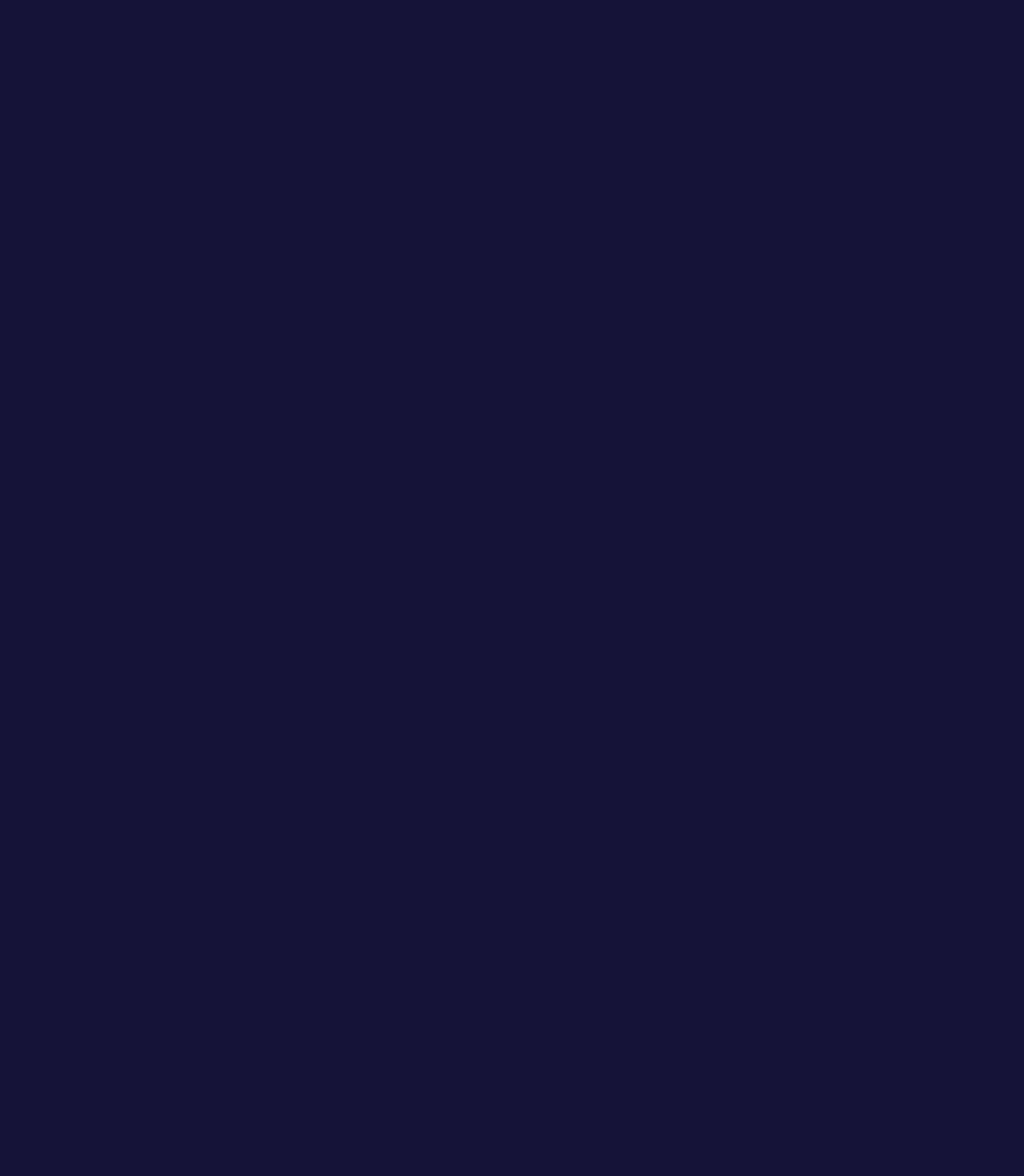
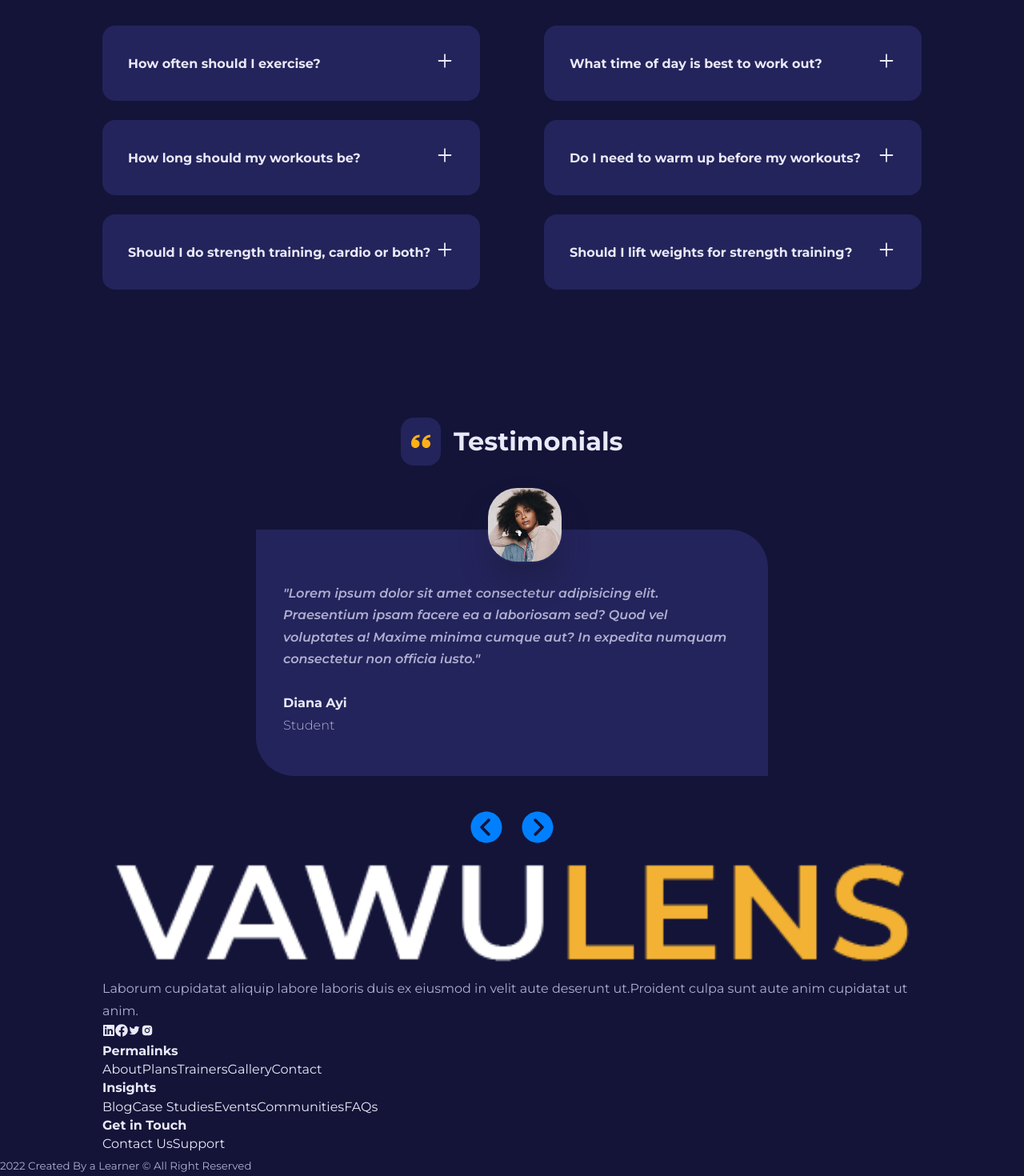
Before and after one commit to vaibhavshukla-int/full_fledged_webiste, a React (Vite) app: page / in a window 1280 px wide. Shown: the part 2602-4072 px from the top of the page at 80% size. Before the commit the page ends 2350 px from the top, so only its background shows below. Built offline with nearby package versions, Linux system fonts and the light colour scheme.

Commit message:
home page all section is completed except footer

```diff
--- /dev/null
+++ b/src/components/FAQForSingle.jsx
@@ -0,0 +1,23 @@
+import { AiOutlinePlus } from 'react-icons/ai';
+import { AiOutlineMinus } from 'react-icons/ai';
+import { useState } from 'react';
+
+const FAQSingle = ({ question, answer }) => {
+  const [isAnswerShowing, setIsAnswerShowing] = useState(false);
+
+  return (
+    <article
+      className="faq"
+      onClick={() => setIsAnswerShowing(!isAnswerShowing)}
+    >
+      <div>
+        <h4>{question}</h4>
+        <button className="faq__icon">
+          {isAnswerShowing ? <AiOutlineMinus /> : <AiOutlinePlus />}
+        </button>
+      </div>
+      {isAnswerShowing && <p>{answer}</p>}
+    </article>
+  );
+};
+export default FAQSingle;
--- /dev/null
+++ b/src/components/FAQs.jsx
@@ -0,0 +1,23 @@
+import SectionHead from './SectionHead';
+import { FaQuestion } from 'react-icons/fa';
+import { faqs } from '../data.js';
+import FAQForSingle from './FAQForSingle';
+
+const FAQs = () => {
+  return (
+    <section className="faqs">
+      <div className="container faqs__container">
+        <SectionHead icon={<FaQuestion />} title="FAQs" />
+        <div className="faqs__wrapper">
+          {faqs.map((faq) => {
+            const { id, question, answer } = faq;
+            return (
+              <FAQForSingle key={id} question={question} answer={answer} />
+            );
+          })}
+        </div>
+      </div>
+    </section>
+  );
+};
+export default FAQs;
--- /dev/null
+++ b/src/components/Footer.jsx
@@ -0,0 +1,83 @@
+import { Link } from 'react-router-dom';
+import Logo from '../images/logo.png';
+import { FaLinkedin } from 'react-icons/fa';
+import { FaFacebook } from 'react-icons/fa';
+import { AiOutlineTwitter } from 'react-icons/ai';
+import { AiFillInstagram } from 'react-icons/ai';
+
+const Footer = () => {
+  return (
+    <footer>
+      <div className="container footer__container">
+        <article>
+          <Link to="/" className="logo">
+            <img src={Logo} alt="Footer logo" />
+          </Link>
+          <p>
+            Laborum cupidatat aliquip labore laboris duis ex eiusmod in velit
+            aute deserunt ut.Proident culpa sunt aute anim cupidatat ut anim.
+          </p>
+          <div className="footer__socials">
+            <a
+              href="https://www.linkedin.com"
+              target="_blank"
+              rel="noreferrer noopener"
+            >
+              <FaLinkedin />
+            </a>
+            <a
+              href="https://www.facebook.com"
+              target="_blank"
+              rel="noreferrer noopener"
+            >
+              <FaFacebook />
+            </a>
+            <a
+              href="https://www.twitter.com"
+              target="_blank"
+              rel="noreferrer noopener"
+            >
+              <AiOutlineTwitter />
+            </a>
+            <a
+              href="https://www.instagram.com"
+              target="_blank"
+              rel="noreferrer noopener"
+            >
+              <AiFillInstagram />
+            </a>
+          </div>
+        </article>
+
+        <article>
+          <h4>Permalinks</h4>
+          <Link to="/about">About</Link>
+          <Link to="/plans">Plans</Link>
+          <Link to="/trainers">Trainers</Link>
+          <Link to="/gallery">Gallery</Link>
+          <Link to="/contact">Contact</Link>
+        </article>
+
+        <article>
+          <h4>Insights</h4>
+          <Link to="/s">Blog</Link>
+          <Link to="/s">Case Studies</Link>
+          <Link to="/s">Events</Link>
+          <Link to="/s">Communities</Link>
+          <Link to="/s">FAQs</Link>
+        </article>
+
+        <article>
+          <h4>Get in Touch</h4>
+          <Link to="/contact">Contact Us</Link>
+          <Link to="/s">Support</Link>
+        </article>
+      </div>
+
+      <div className="footer__copyright">
+        <small>2022 Created By a Learner &copy; All Right Reserved</small>
+      </div>
+    </footer>
+  );
+};
+export default Footer;
--- a/src/components/Programs.jsx
+++ b/src/components/Programs.jsx
@@ -1,6 +1,6 @@
 import { FaCrown } from 'react-icons/fa';
 import SectionHead from './SectionHead';
-import { programs } from '../data';
+import { programs } from '../data.js';
 import Cards from '../UI/Cards';
 import { SiOpenaigym } from 'react-icons/si';
 import { AiFillCaretRight } from 'react-icons/ai';
--- /dev/null
+++ b/src/components/Testimonials.jsx
@@ -0,0 +1,74 @@
+import SectionHead from './SectionHead';
+import { ImQuotesLeft } from 'react-icons/im';
+import Cards from '../UI/Cards';
+import {
+  IoIosArrowDropleftCircle,
+  IoIosArrowDroprightCircle,
+} from 'react-icons/io';
+import { testimonials } from '../data.js';
+import avatar1 from '../images/avatar1.jpg';
+import avatar2 from '../images/avatar2.jpg';
+import avatar3 from '../images/avatar3.jpg';
+import avatar4 from '../images/avatar4.jpg';
+import avatar5 from '../images/avatar5.jpg';
+import { useState } from 'react';
+
+const Testimonials = () => {
+  const [index, setIndex] = useState(0);
+
+  const { name, quote, job } = testimonials[index];
+
+  const avatars = [avatar1, avatar2, avatar3, avatar4, avatar5];
+
+  const prevTestimonialHandler = () => {
+    setIndex((prevState) => prevState - 1);
+
+    if (index <= 0) {
+      setIndex(testimonials.length - 1);
+    }
+  };
+
+  const nextTestimonialHandler = () => {
+    setIndex((prevState) => prevState + 1);
+
+    if (index >= testimonials.length - 1) {
+      setIndex(0);
+    }
+  };
+  return (
+    <section className="testimonials">
+      <div className="container testimonials__container">
+        <SectionHead
+          icon={<ImQuotesLeft />}
+          title="Testimonials"
+          className="testimonials__head"
+        />
+        <Cards className="testimonial">
+          <div className="testimonial__avatar">
+            <img src={avatars[index]} alt={name} />
+          </div>
+          <p className="testimonial__quote">{`"${quote}"`}</p>
+          <h5>{name}</h5>
+          <small className="testimonial__title">{job}</small>
+        </Cards>
+        <div className="testimonials__btn-container">
+          <button
+            className="testimonials__btn"
+            onClick={prevTestimonialHandler}
+          >
+            <IoIosArrowDropleftCircle />
+          </button>
+          <button
+            className="testimonials__btn"
+            onClick={nextTestimonialHandler}
+          >
+            <IoIosArrowDroprightCircle />
+          </button>
+        </div>
+      </div>
+    </section>
+  );
+};
+export default Testimonials;
+
+// importing all avator one by there is issue in the data.js , will fix it in the future.
--- a/src/components/Values.jsx
+++ b/src/components/Values.jsx
@@ -1,7 +1,7 @@
 import Image from '../images/values.jpg';
 import SectionHead from './SectionHead';
 import { GiCutDiamond } from 'react-icons/gi';
-import { values } from '../data';
+import { values } from '../data.js';
 import Cards from '../UI/Cards';
 import { SiOpenaigym } from 'react-icons/si';
 
--- a/src/data.js
+++ b/src/data.js
@@ -114,48 +114,48 @@ export const faqs = [
   },
 ];
 
-// export const testimonials = [
-//   {
-//     id: 1,
-//     name: 'Diana Ayi',
-//     quote:
-//       'Lorem ipsum dolor sit amet consectetur adipisicing elit. Praesentium ipsam facere ea a laboriosam sed? Quod vel voluptates a! Maxime minima cumque aut? In expedita numquam consectetur non officia iusto.',
-//     job: 'Student',
-//     avatar: require('./images/avatar1.jpg'),
-//   },
-//   {
-//     id: 2,
-//     name: 'Daniel Vinyo',
-//     quote:
-//       'Harum quaerat hic consequuntur molestias repellat ad quo tenetur vitae rem, labore quisquam? Atque, assumenda rerum this and that odit harum quaerat hic praesentium quisquam quae, enim iste ipsam id repellat.',
-//     job: 'Software Egineer',
-//     avatar: require('./images/avatar2.jpg'),
-//   },
-//   {
-//     id: 3,
-//     name: 'Edem Quist',
-//     quote:
-//       'Quaerat hic praesentium consequuntur molestias repellat ad quo tenetur vitae rem, labore quisquam? Atque, assumenda rerum odit harum quaerat hic praesentium quisquam quae, enim iste ipsam id repellat.',
-//     job: 'University Lecturer',
-//     avatar: require('./images/avatar3.jpg'),
-//   },
-//   {
-//     id: 4,
-//     name: 'Grace Lavoe',
-//     quote:
-//       'Cupiditate deleniti sint consequuntur molestias repellat ad quo tenetur vitae rem, labore quisquam? Atque, assumenda rerum odit harum quaerat hic praesentium quisquam quae, enim iste ipsam id repellat.',
-//     job: 'Talking Parrot',
-//     avatar: require('./images/avatar4.jpg'),
-//   },
-//   {
-//     id: 5,
-//     name: 'Nana Yaa Dankwa',
-//     quote:
-//       'Maxime minima cumque sit amet consectetur adipisicing elit. Praesentium ipsam facere ea a laboriosam sed? Quod vel voluptates a! Maxime minima cumque aut? In expedita numquam consectetur non officia iusto.',
-//     job: 'Pharmacist',
-//     avatar: require('./images/avatar5.jpg'),
-//   },
-// ];
+export const testimonials = [
+  {
+    id: 1,
+    name: 'Diana Ayi',
+    quote:
+      'Lorem ipsum dolor sit amet consectetur adipisicing elit. Praesentium ipsam facere ea a laboriosam sed? Quod vel voluptates a! Maxime minima cumque aut? In expedita numquam consectetur non officia iusto.',
+    job: 'Student',
+    // avatar: require('./images/avatar1.jpg'),
+  },
+  {
+    id: 2,
+    name: 'Daniel Vinyo',
+    quote:
+      'Harum quaerat hic consequuntur molestias repellat ad quo tenetur vitae rem, labore quisquam? Atque, assumenda rerum this and that odit harum quaerat hic praesentium quisquam quae, enim iste ipsam id repellat.',
+    job: 'Software Egineer',
+    // avatar: require('./images/avatar2.jpg'),
+  },
+  {
+    id: 3,
+    name: 'Edem Quist',
+    quote:
+      'Quaerat hic praesentium consequuntur molestias repellat ad quo tenetur vitae rem, labore quisquam? Atque, assumenda rerum odit harum quaerat hic praesentium quisquam quae, enim iste ipsam id repellat.',
+    job: 'University Lecturer',
+    // avatar: require('./images/avatar3.jpg'),
+  },
+  {
+    id: 4,
+    name: 'Grace Lavoe',
+    quote:
+      'Cupiditate deleniti sint consequuntur molestias repellat ad quo tenetur vitae rem, labore quisquam? Atque, assumenda rerum odit harum quaerat hic praesentium quisquam quae, enim iste ipsam id repellat.',
+    job: 'Talking Parrot',
+    // avatar: require('./images/avatar4.jpg'),
+  },
+  {
+    id: 5,
+    name: 'Nana Yaa Dankwa',
+    quote:
+      'Maxime minima cumque sit amet consectetur adipisicing elit. Praesentium ipsam facere ea a laboriosam sed? Quod vel voluptates a! Maxime minima cumque aut? In expedita numquam consectetur non officia iusto.',
+    job: 'Pharmacist',
+    // avatar: require('./images/avatar5.jpg'),
+  },
+];
 
 export const plans = [
   {
--- a/src/pages/home/Home.jsx
+++ b/src/pages/home/Home.jsx
@@ -1,5 +1,8 @@
+import FAQs from '../../components/FAQs';
+import Footer from '../../components/Footer';
 import MainHeader from '../../components/MainHeader';
 import Programs from '../../components/Programs';
+import Testimonials from '../../components/Testimonials';
 import Values from '../../components/Values';
 import './home.css';
 
@@ -9,6 +12,9 @@ const Home = () => {
       <MainHeader />
       <Programs />
       <Values />
+      <FAQs />
+      <Testimonials />
+      <Footer />
     </>
   );
 };
--- a/src/pages/home/home.css
+++ b/src/pages/home/home.css
@@ -116,3 +116,106 @@
   position: absolute;
   top: -1.5rem;
 }
+
+/* ======================== FAQs ======================== */
+
+.faqs__wrapper {
+  margin-top: 4rem;
+  display: grid;
+  grid-template-columns: 1fr 1fr;
+  gap: 1.5rem 5rem;
+  align-items: flex-start;
+}
+
+.faq {
+  background: var(--color-gray-500);
+  padding: 2rem;
+  border-radius: 1rem;
+  cursor: pointer;
+}
+
+.faq div {
+  display: flex;
+  justify-content: space-between;
+  align-items: center;
+}
+
+.faq__icon {
+  background: transparent;
+  color: var(--color-gray-100);
+  font-size: 1.5rem;
+}
+
+.faq p {
+  margin-top: 1.5rem;
+}
+
+/* ======================== TESTIMONIALS ======================== */
+
+.testimonials {
+  width: 50rem;
+  margin-inline: auto;
+}
+
+.testimonials__head {
+  justify-content: center;
+}
+
+.card.testimonial {
+  position: relative;
+  text-align: left;
+  margin-top: 5rem;
+}
+
+.testimonial__avatar {
+  width: 6rem;
+  height: 6rem;
+  border-radius: 2.4rem;
+  border: 2px solid transparent;
+  overflow: hidden;
+  position: absolute;
+  top: -3.5rem;
+  left: calc(50% - 2rem);
+  box-shadow: 0 1.5rem 2rem rgba(26, 26, 54, 0.4);
+}
+
+.testimonial:hover .testimonial__avatar {
+  border-radius: 50%;
+  border-color: var(--color-gray-400);
+}
+
+.testimonial__quote {
+  font-style: italic;
+  margin: 1rem 0 2rem;
+}
+
+.card h5 {
+  font-size: 1rem;
+}
+
+.card small.testimonial__title {
+  margin-top: 0.3rem;
+}
+
+.testimonials__btn-container {
+  width: fit-content;
+  margin: 2.5rem auto 0;
+  display: flex;
+  justify-content: center;
+  align-items: center;
+  gap: 1rem;
+}
+
+.testimonials__btn {
+  background: transparent;
+  cursor: pointer;
+}
+
+.testimonials__btn svg {
+  fill: var(--color-primary);
+  font-size: 1.8rem;
+  width: 3rem;
+  height: 3rem;
+}
+
+/* ======================== FOOTER ======================== */
```
